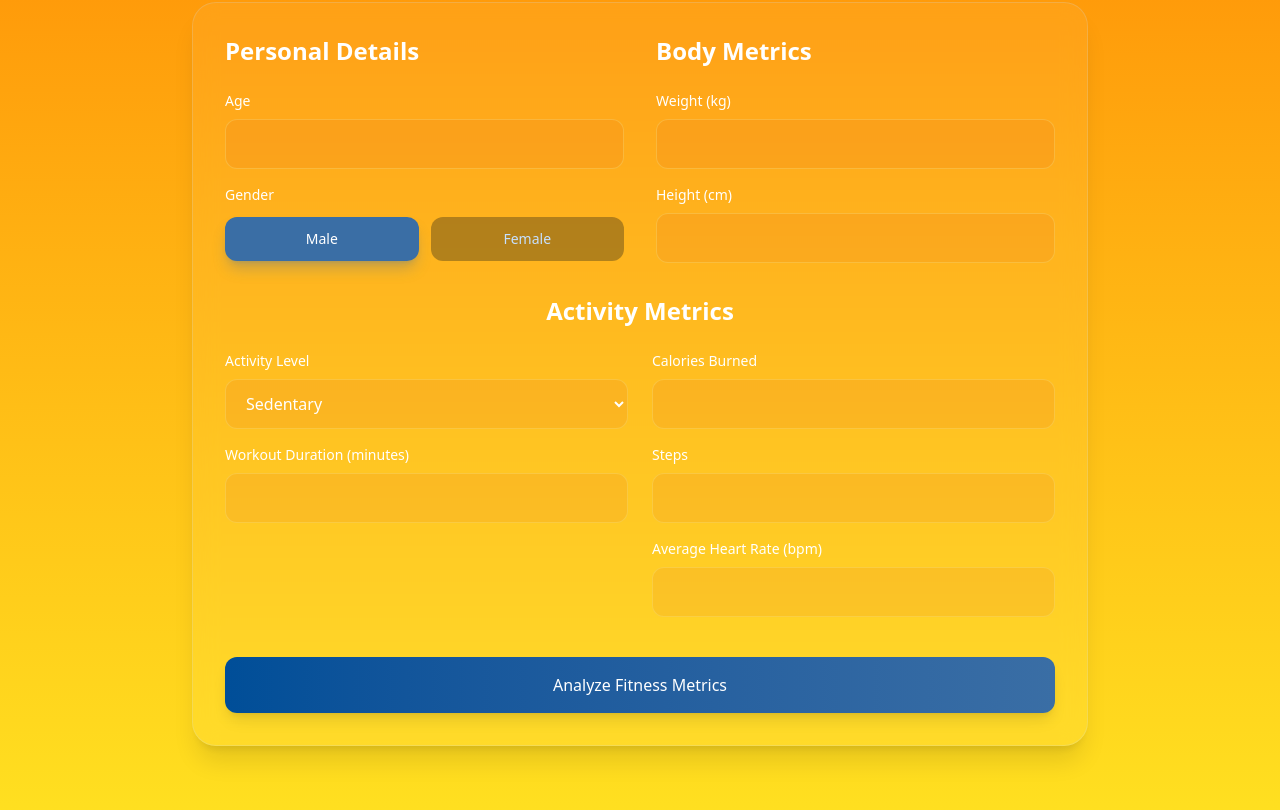
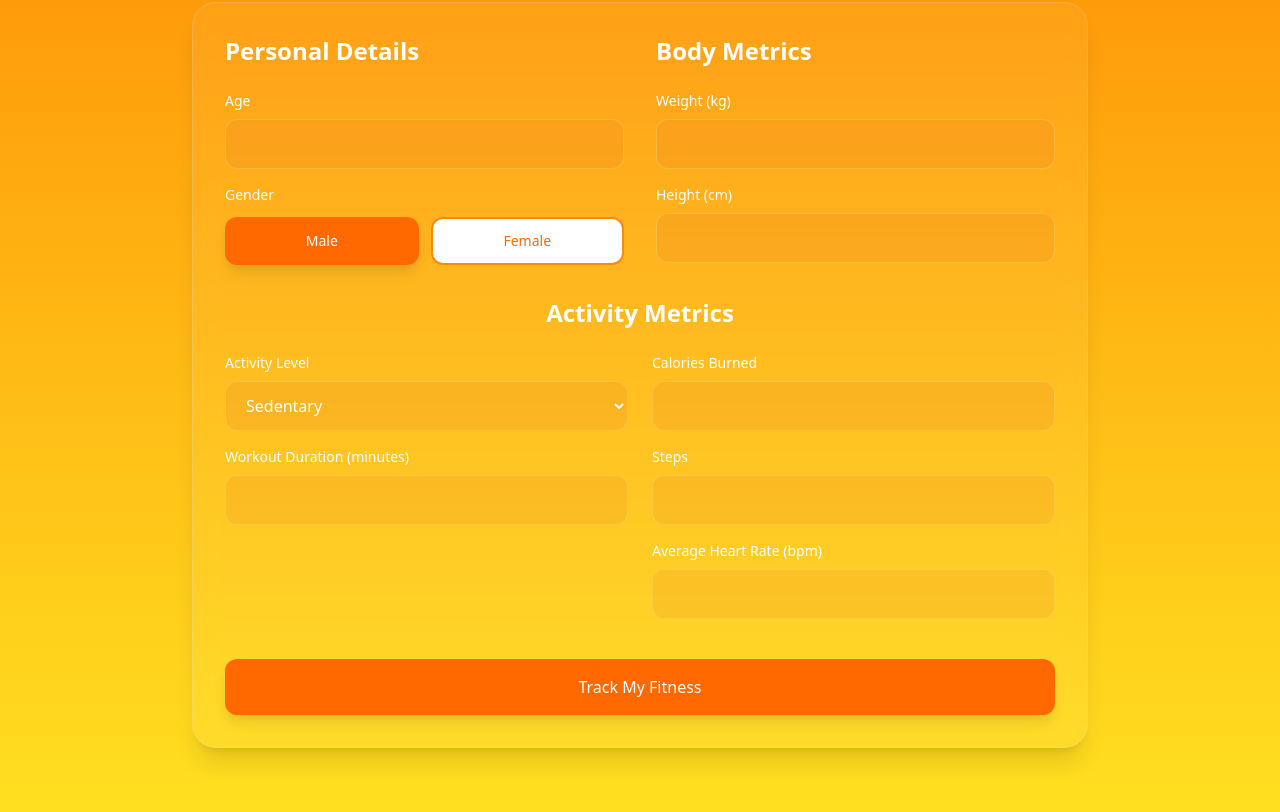
Before and after one commit to riadobriyal/Somnifit, a React (Vite) app in the folder frontend/: page /fitness-tracker in a window 1280 px wide. Shown: the part 1612-2424 px from the top of the page. Built offline with nearby package versions, Linux system fonts and the light colour scheme.

Commit message:
fitness v3

```diff
--- a/frontend/src/components/FitnessTracker.jsx
+++ b/frontend/src/components/FitnessTracker.jsx
@@ -1,6 +1,5 @@
 import React, { useState, useEffect } from "react";
 import { Link } from "react-router-dom";
-import { StarField } from "./Home";
 
 function FitnessTracker() {
   const [showTip, setShowTip] = useState(false);
@@ -91,7 +90,7 @@ function FitnessTracker() {
           </Link>
         </div>
         <div className="flex-1 flex flex-col items-center justify-center px-4">
-          <StarField />
+          {/* StarField removed */}
           <h1 className="text-6xl md:text-8xl font-extrabold text-white text-center mb-8 tracking-tight">
             Enhance your fitness
           </h1>
@@ -100,7 +99,7 @@ function FitnessTracker() {
           </p>
           <button
             onClick={scrollToForm}
-            className="mt-12 px-8 py-4 bg-purple-500 hover:bg-purple-400 text-white font-semibold rounded-lg text-lg transition-colors"
+            className="mt-12 px-8 py-4 bg-orange-500 hover:bg-orange-400 text-white font-semibold rounded-lg text-lg transition-colors"
           >
             Get Started
           </button>
@@ -197,20 +196,28 @@ function FitnessTracker() {
                   <div>
                     <label className="block text-white text-sm font-medium mb-3">Gender</label>
                     <div className="grid grid-cols-2 gap-3">
-                      {['Male', 'Female'].map((gender) => (
-                        <button
-                          key={gender}
-                          type="button"
-                          onClick={() => setFormData({...formData, gender})}
-                          className={`px-4 py-3 rounded-xl text-sm font-medium transition-all duration-200 ${
-                            formData.gender === gender
-                              ? 'bg-[#3A6EA5] text-white shadow-lg shadow-[#3A6EA5]/30'
-                              : 'bg-[#000B18]/30 text-[#C6E0FF] hover:bg-[#004E98]/40'
-                          }`}
-                        >
-                          {gender}
-                        </button>
-                      ))}
+                      <button
+                        type="button"
+                        onClick={() => setFormData({...formData, gender: 'Male'})}
+                        className={`px-4 py-3 rounded-xl text-sm font-medium transition-all duration-200 border-2 focus:outline-none focus:ring-2 focus:ring-orange-400 focus:border-transparent ${
+                          formData.gender === 'Male'
+                            ? 'bg-orange-500 text-white border-orange-500 shadow-lg'
+                            : 'bg-white text-orange-500 border-orange-400 hover:bg-orange-100'
+                        }`}
+                      >
+                        Male
+                      </button>
+                      <button
+                        type="button"
+                        onClick={() => setFormData({...formData, gender: 'Female'})}
+                        className={`px-4 py-3 rounded-xl text-sm font-medium transition-all duration-200 border-2 focus:outline-none focus:ring-2 focus:ring-orange-400 focus:border-transparent ${
+                          formData.gender === 'Female'
+                            ? 'bg-orange-500 text-white border-orange-500 shadow-lg'
+                            : 'bg-white text-orange-500 border-orange-400 hover:bg-orange-100'
+                        }`}
+                      >
+                        Female
+                      </button>
                     </div>
                   </div>
                 </div>
@@ -314,9 +321,9 @@ function FitnessTracker() {
                 e.preventDefault();
                 fetchFitness();
               }}
-              className="w-full mt-10 bg-gradient-to-r from-[#004E98] to-[#3A6EA5] text-white font-medium py-4 px-8 rounded-xl hover:from-[#003E78] hover:to-[#2A5E95] transition-all duration-200 shadow-lg"
+              className="w-full mt-10 bg-orange-500 hover:bg-orange-400 text-white font-medium py-4 px-8 rounded-xl transition-all duration-200 shadow-lg"
             >
-              Analyze Fitness Metrics
+              Track My Fitness
             </button>
           </form>
         </div>
```
